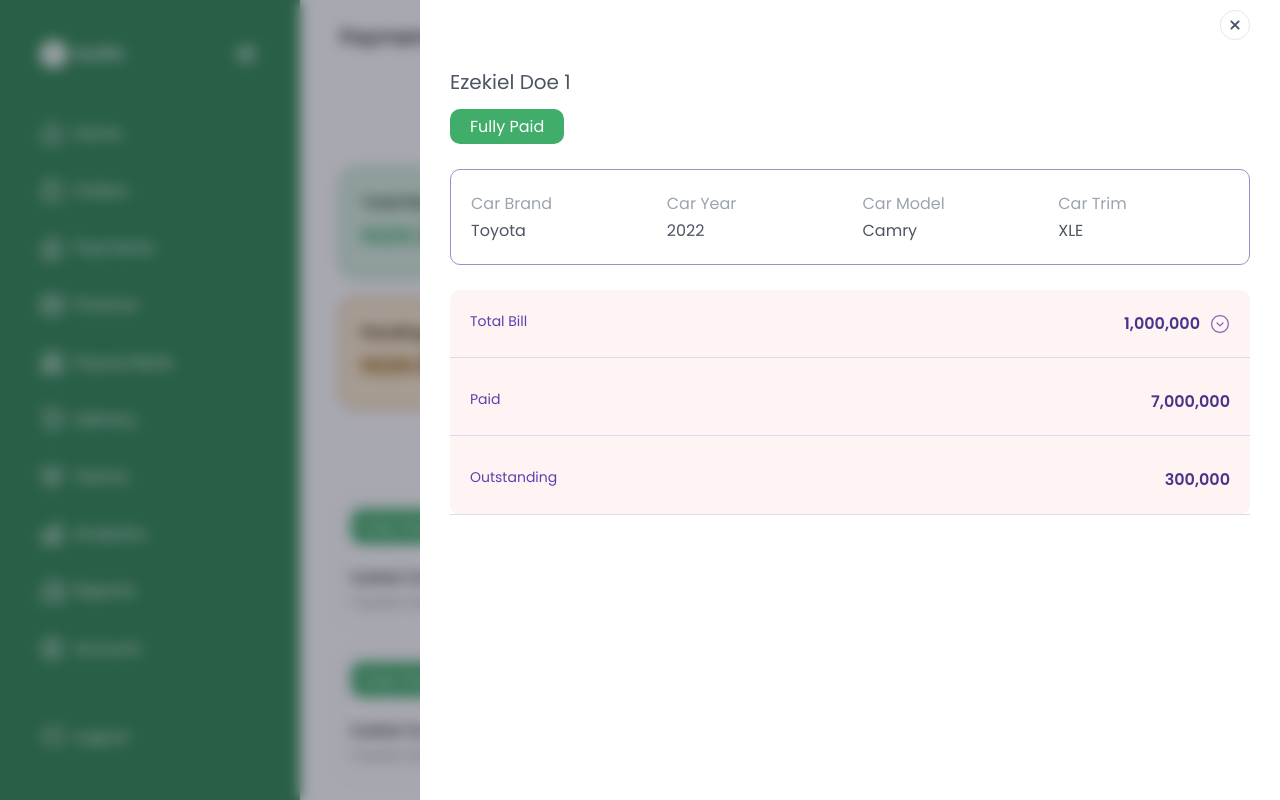
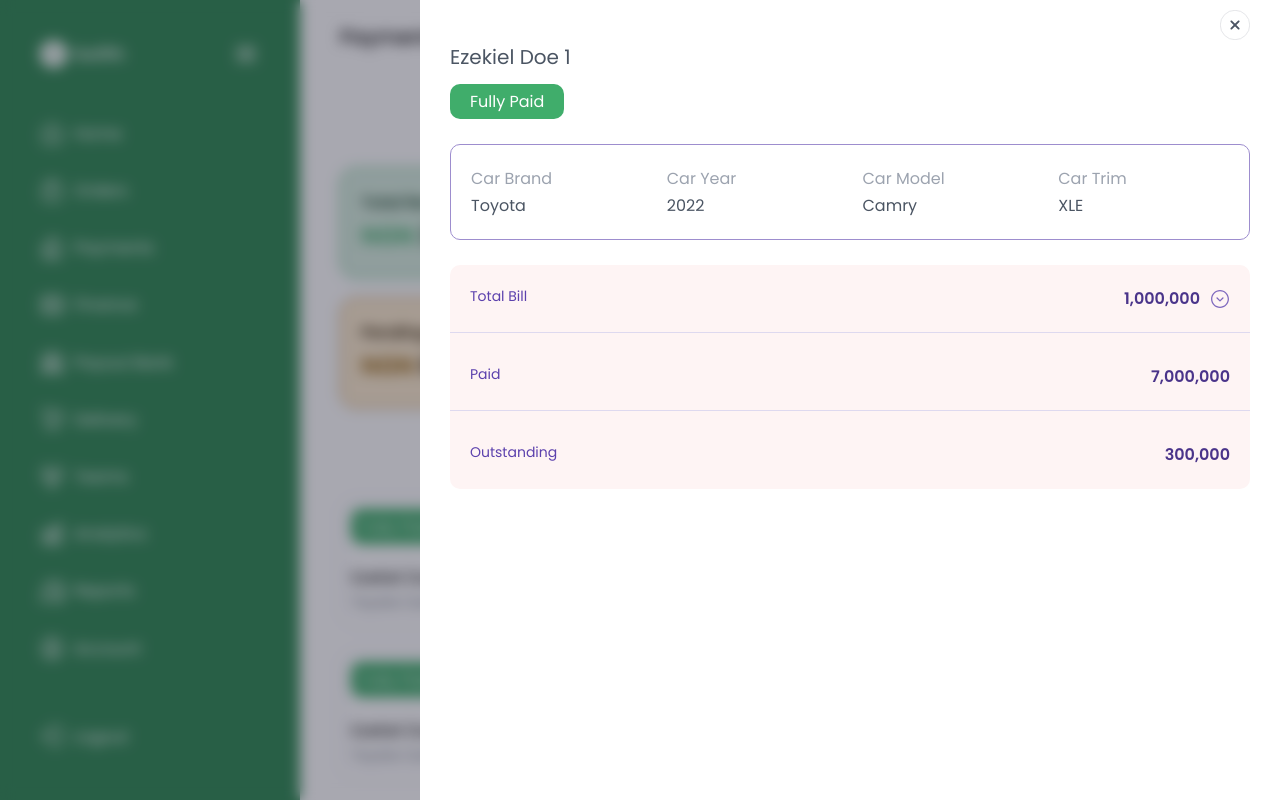
Before and after one commit to projects-for-clients/swifth, a React (Vite) app: page /dashboard/payments in a window 1280 px wide. Both pictures are taken after a click on the element 558 px from the left and 561 px from the top of the page. Built offline with nearby package versions, Linux system fonts and the light colour scheme.

Commit message:
working on payments

```diff
--- a/src/container/dashboard/Payments.tsx
+++ b/src/container/dashboard/Payments.tsx
@@ -131,7 +131,7 @@ function Payments() {
 
           <section className="h-full">
             <div className=" h-full items-baseline w-[80rem] overflow-y-scroll pb-10">
-              <main className="grid gap-10 mt-10  ">
+              <main className="grid gap-10  ">
                 <div className="grid justify-start justify-items-start gap-4">
                   <p className="text-[2rem] text-gray-600 text-center">
                     {paymentDetail?.name}
@@ -234,7 +234,7 @@ function Payments() {
                     <p className="text-[1.4rem] text-color-purple-1">Paid</p>
                     <p className="text-color-purple font-semibold">7,000,000</p>
                   </div>
-                  <div className="border-b border-b-color-purple-light-2 flex justify-between p-8">
+                  <div className="flex justify-between p-8">
                     <p className="text-[1.4rem] text-color-purple-1">
                       Outstanding
                     </p>
```
